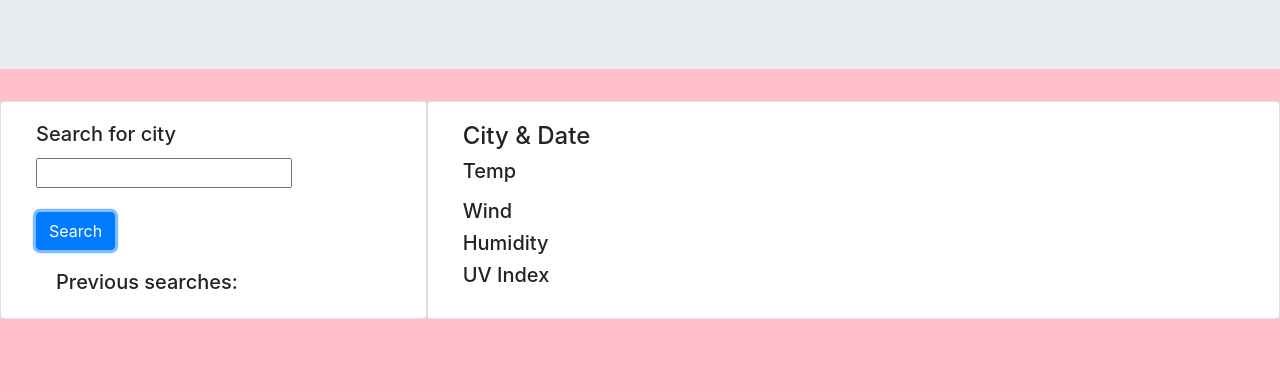
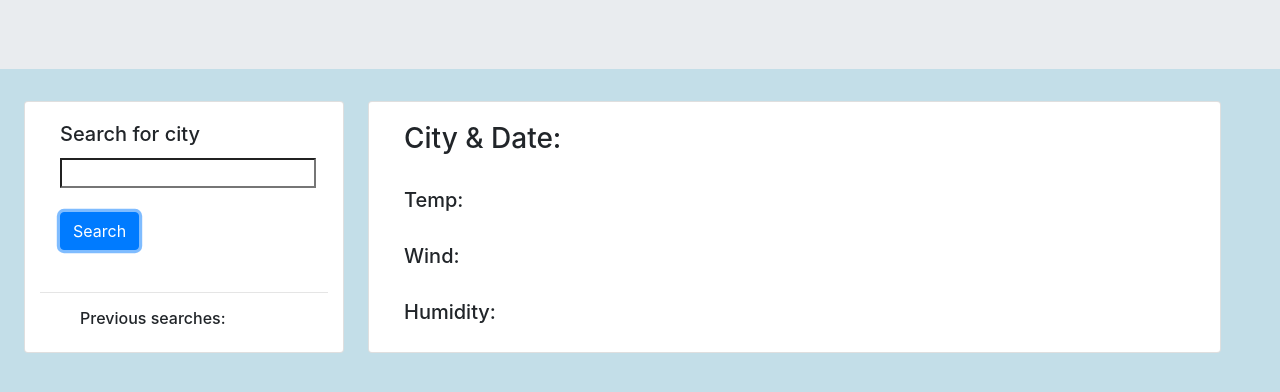
Before and after one commit to rabrigo/weather-dashboard, a plain HTML site: page index.html in a window 1280 px wide. Both pictures are taken after a click on the link "Search". Shown: the part 134-526 px from the top of the page. Drawn offline with nearby package versions, Linux system fonts and the light colour scheme; no server answers.

Commit message:
working search history

```diff
--- a/Assets/script.js
+++ b/Assets/script.js
@@ -1,42 +1,56 @@
-var searchInput = document.querySelector('#search-input');
+var searchHistory = [''];
+var searchInput = document.getElementById('search-input');
 var searchButton = document.querySelector('.search-button');
 var cityDisplay = document.querySelector('.city-display');
 var tempDisplay = document.querySelector('.temp-display');
 var windDisplay = document.querySelector('.wind-display');
 var humidityDisplay = document.querySelector('.humidity-display');
-var uvIndexDisplay = document.querySelector('.uv-index-display');
 var cityToSearch;
 var apiURL;
-var searchHistoryDisplay = document.querySelector('#search-history');
+var searchHistoryDisplay = document.querySelector('#search-history-display');
+
+function renderHistory() {
+    var searchArray = JSON.parse(localStorage.getItem("searchHistory"));
+    if (!searchArray) {
+        return;
+    } else {
+        for (var i = 0; i < searchArray.length; i++) {
+                var searchItem = document.createElement('h6');
+                searchItem.innerText = searchArray[i];
+                console.log(searchItem);
+                console.log(searchArray[i]);
+                searchHistoryDisplay.appendChild(searchItem);
+        }
+        console.log(searchArray)}
+        }
 
 function searchWeather () {
         cityToSearch = searchInput.value;
-        // console.log(cityToSearch);
-        apiURL = `https://api.openweathermap.org/data/2.5/weather?q=${cityToSearch}&appid=28f599eb217e2b8510f6add9afd17c7b&units=imperial`;
+        var apiKEY = "28f599eb217e2b8510f6add9afd17c7b";
+        apiURL = `https://api.openweathermap.org/data/2.5/weather?q=${cityToSearch}&appid=${apiKEY}&units=imperial`;
         fetch(apiURL)
                 .then(function (response) {
                         return response.json();
                 })
                 .then(function (data) {
                         console.log(data);
-                        // console.log(data.weather[0].main);
-                        cityDisplay.textContent = `${data.name} (${moment().format('MM/DD/YYYY')}): ${data.main.temp}\u00B0F`;
-                        tempDisplay.textContent = `${data.main.temp}\u00B0F`;
-                        windDisplay.textContent = `${data.wind.speed} MPH`;
-                        humidityDisplay.textContent = `${data.main.humidity}`;
-                        uvIndexDisplay.textContent = `${data.main.humidity}`;
+                        cityDisplay.textContent = `${data.name} (${moment().format('MM/DD/YYYY')}): ${data.weather[0].main}`;
+                        tempDisplay.textContent = `Temperature: ${data.main.temp}\u00B0F`;
+                        windDisplay.textContent = `Wind: ${data.wind.speed} MPH`;
+                        humidityDisplay.textContent = `Humidity: ${data.main.humidity}`;
                 });
-        localStorage.setItem("searched", cityToSearch);
         updateHistory();
         }
 
 function updateHistory() {
-        var recentSearch = document.createElement('h5');
-        recentSearch.textContent = localStorage.getItem("searched");
+        var recentSearch = document.createElement('h6');
+        recentSearch.textContent = cityToSearch;
+        searchHistory.push(cityToSearch);
         searchHistoryDisplay.appendChild(recentSearch);
+        localStorage.setItem("searchHistory", JSON.stringify(searchHistory));
 }
 
-// console.log(searchButton);
+renderHistory();
 searchButton.addEventListener("click", function(event) {
         event.preventDefault();
         searchWeather();
--- a/Assets/style.css
+++ b/Assets/style.css
@@ -1,3 +1,3 @@
 body {
-        background-color: pink;
+        background-color: rgb(195, 222, 232);
 }
--- a/index.html
+++ b/index.html
@@ -17,29 +17,31 @@
         </div>
         <main class="container-fluid">
                 <div class="row">
-                        <div class="card col-12 col-md-3 col-lg-4">
+                        <div class="card col-12 col-md-4 col-lg-3 mx-4">
                                 <div class="card-body">
                                         <h5 class="card-title">Search for city</h5>
-                                        <input type="text" id="search-input" name="city"><br><br>
+                                        <input type="search" id="search-input"><br><br>
                                         <a href="#" class="search-button btn btn-primary">Search</a>
                                 </div>
-                                <ul id="search-history">
-                                        <h5>Previous searches: </h5>
+                                <hr>
+                                <ul id="search-history-display">
+                                        <h6>Previous searches: </h6>
                                 </ul>
                         </div>
-                        <div class="card col-12 col-md-9 col-lg-8">
-                                <div class="card-body">
-                                        <h4 class="city-display">City & Date</h4>
-                                        <h5 class="temp-display">Temp</p>
-                                        <h5 class="wind-display">Wind</h5>
-                                        <h5 class="humidity-display">Humidity</h5>
-                                        <h5 class="uv-index-display">UV Index</h5>
+                        <div class="card col-12 col-md-7 col-lg-8">
+                                <div class="card-body" id="main-card">
+                                        <h3 class="city-display">City & Date:</h3>
+                                        <br>
+                                        <h5 class="temp-display">Temp:</h5>
+                                        <br>
+                                        <h5 class="wind-display">Wind:</h5>
+                                        <br>
+                                        <h5 class="humidity-display">Humidity:</h5>
                                 </div>
                         </div>
                 </div>
         </main>
-
-        <script src="Assets/script.js"></script>
+        <script src="./Assets/script.js"></script>
         <script src="https://code.jquery.com/jquery-3.2.1.slim.min.js" integrity="sha384-KJ3o2DKtIkvYIK3UENzmM7KCkRr/rE9/Qpg6aAZGJwFDMVNA/GpGFF93hXpG5KkN" crossorigin="anonymous"></script>
         <script src="https://cdnjs.cloudflare.com/ajax/libs/popper.js/1.12.9/umd/popper.min.js" integrity="sha384-ApNbgh9B+Y1QKtv3Rn7W3mgPxhU9K/ScQsAP7hUibX39j7fakFPskvXusvfa0b4Q" crossorigin="anonymous"></script>
         <script src="https://maxcdn.bootstrapcdn.com/bootstrap/4.0.0/js/bootstrap.min.js" integrity="sha384-JZR6Spejh4U02d8jOt6vLEHfe/JQGiRRSQQxSfFWpi1MquVdAyjUar5+76PVCmYl" crossorigin="anonymous"></script>
```
Also changed, not shown: Assets/06-server-side-apis-homework-demo.png (deleted), Assets/screen-1.png (added), Assets/screen-2.png (added), Assets/screen-3.png (added), 1 other file.
